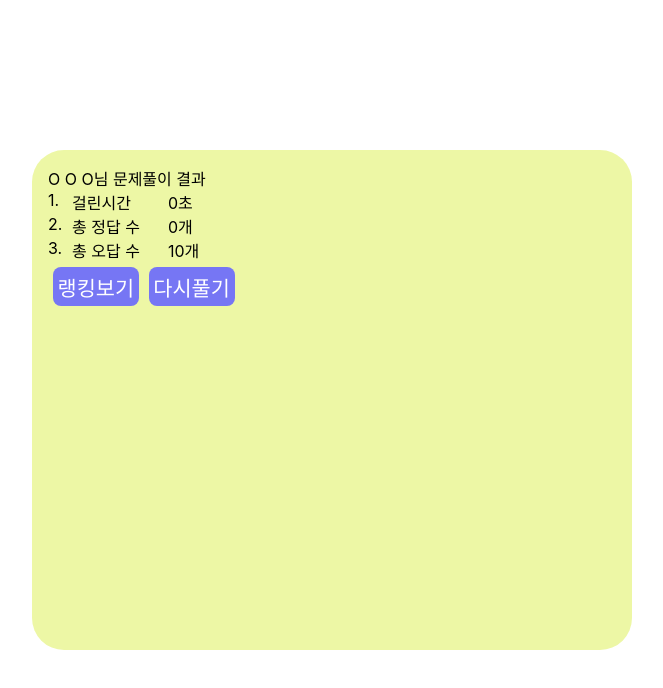
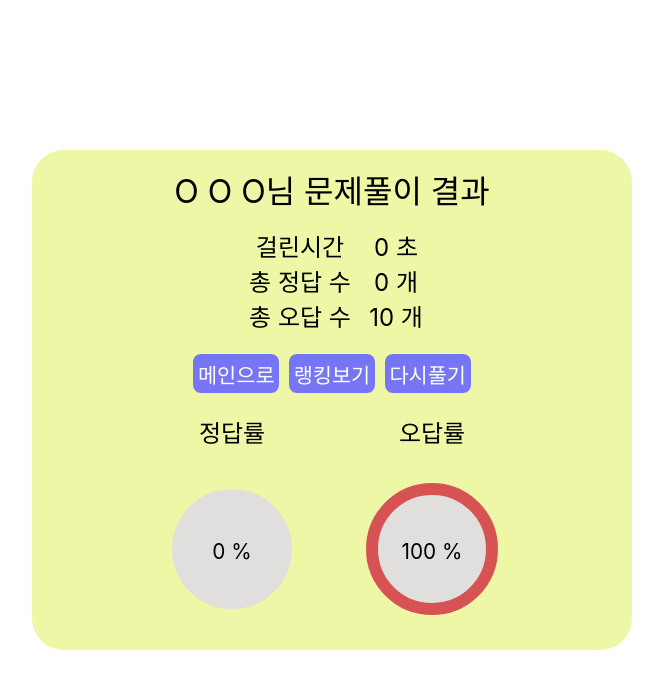
Before and after one commit to Hwirin-Kim/quiz, a React (Create React App) app: page /result in a window 1280 px wide. Shown: the top 688 px of the page, without its empty margins (308-971 px from the left). Built offline with nearby package versions, Linux system fonts and the light colour scheme.

Commit message:
feat : 차트 구현 완료

```diff
--- a/src/components/mainpage/NicknameInput.tsx
+++ b/src/components/mainpage/NicknameInput.tsx
@@ -3,11 +3,11 @@ import styled from "styled-components";
 
 type SetState<T> = Dispatch<SetStateAction<T>>;
 
-interface INicknamInputProps {
+interface INicknameInputProps {
   setState: SetState<string>;
 }
 
-export default function NicknameInput({ setState }: INicknamInputProps) {
+export default function NicknameInput({ setState }: INicknameInputProps) {
   const onChangeInputNickname = (e: ChangeEvent<HTMLInputElement>) => {
     e.preventDefault();
     setState(e.target.value);
--- /dev/null
+++ b/src/components/resultpage/PieChart.tsx
@@ -0,0 +1,99 @@
+import { keyframes } from "styled-components";
+import { styled } from "styled-components";
+
+interface IPieChartProps {
+  total: number;
+  cnt: number;
+  title: string;
+  size: number;
+  lineColor: string;
+}
+
+export default function PieChart({
+  total,
+  cnt,
+  title,
+  size,
+  lineColor,
+}: IPieChartProps) {
+  const radius = 30;
+  const circum = 2 * Math.PI * radius;
+  const ratio = cnt / total;
+
+  const dashOffset = circum - circum * ratio;
+
+  return (
+    <Container>
+      <Title>{title}</Title>
+      <Wrapper>
+        <Text>{ratio * 100} %</Text>
+        <Svg width={size} height={size} viewBox="0 0 100 100">
+          <Circle
+            r={radius}
+            fill="transparent"
+            circum={circum}
+            dashOffset={dashOffset}
+            lineColor={lineColor}
+          />
+        </Svg>
+      </Wrapper>
+    </Container>
+  );
+}
+const Container = styled.div`
+  display: inline-block;
+`;
+
+const Wrapper = styled.div`
+  display: inline-block;
+  position: relative;
+`;
+
+const Svg = styled.svg``;
+
+interface ICircleProps {
+  circum: number;
+  dashOffset: number;
+  lineColor: string;
+}
+
+const lineKeyframe = (circum: number, dashOffset: number) => keyframes`
+    from {
+      stroke-dashoffset: ${circum};
+    }
+    to {
+      stroke-dashoffset: ${dashOffset};
+    }
+`;
+
+const Circle = styled.circle<ICircleProps>`
+  transform: rotate(-90deg);
+  transform-origin: 50% 50%;
+  stroke-dasharray: ${(props) => props.circum};
+  stroke-dashoffset: ${(props) => props.circum};
+  fill: #e1dede;
+  stroke: ${(props) => (props.lineColor === "success" ? "#5353d7" : "#d75353")};
+  stroke-width: 6;
+  stroke-linecap: round;
+  cx: 50;
+  cy: 50;
+  animation: ${(props) => lineKeyframe(props.circum, props.dashOffset)} 1s
+    forwards;
+`;
+
+const Text = styled.div`
+  position: absolute;
+  top: 50%;
+  left: 50%;
+  z-index: 1;
+  color: #000000;
+  font-size: 1.3rem;
+  transform: translate(-50%, -50%);
+`;
+
+const Title = styled.div`
+  display: flex;
+  justify-content: center;
+  align-items: center;
+  font-size: 1.5rem;
+`;
--- a/src/components/resultpage/QuizResult.tsx
+++ b/src/components/resultpage/QuizResult.tsx
@@ -14,24 +14,29 @@ export default function QuizResult({
 }: IQuizResultProps) {
   return (
     <Container>
-      <Number>1.</Number>
       <ResultInfo>걸린시간</ResultInfo>
-      <ResultInfo>{totalTime}초</ResultInfo>
-      <Number>2.</Number>
+      <ResultInfo>{totalTime} 초</ResultInfo>
+
       <ResultInfo>총 정답 수</ResultInfo>
-      <ResultInfo>{totalCorrectAnswerCnt}개</ResultInfo>
-      <Number>3.</Number>
+      <ResultInfo>{totalCorrectAnswerCnt} 개</ResultInfo>
+
       <ResultInfo>총 오답 수</ResultInfo>
-      <ResultInfo>{totalWrongAnswerCnt}개</ResultInfo>
+      <ResultInfo>{totalWrongAnswerCnt} 개</ResultInfo>
     </Container>
   );
 }
 
 const Container = styled.div`
   display: grid;
-  width: 80%;
-  grid-template-columns: 1.5rem 6rem 1fr;
+  justify-content: center;
+  width: 100%;
+  grid-template-columns: 8rem 4rem;
+  place-items: center;
+  margin: 1rem 0;
 `;
-const Number = styled.span``;
 
-const ResultInfo = styled.p``;
+const ResultInfo = styled.p`
+  display: flex;
+  justify-content: center;
+  font-size: 1.5rem;
+`;
--- a/src/pages/QuizPage.tsx
+++ b/src/pages/QuizPage.tsx
@@ -40,12 +40,10 @@ export default function QuizPage() {
 
   const onClickSelectAnswer = (answer: string, selectAnswer: string) => {
     setIsSelected(true);
-
     if (isSelected) {
       alert("이미 정답을 선택하셨습니다.");
       return null;
     }
-
     if (answer === selectAnswer) {
       setTotalCorrectAnswer((prev) => prev + 1);
       setIsCorrect(true);
@@ -54,6 +52,7 @@ export default function QuizPage() {
     }
   };
 
+  //닉네임 입력을 하지 않고 디폴트 닉네임인 경우 메인으로 리다이렉트
   if (nickname === "O O O") {
     navigator("/");
   }
--- a/src/pages/ResultPage.tsx
+++ b/src/pages/ResultPage.tsx
@@ -9,6 +9,7 @@ import {
 } from "../atom/atom";
 import Button from "../components/common/Button";
 import PageLayout from "../components/common/PageLayout";
+import PieChart from "../components/resultpage/PieChart";
 import QuizResult from "../components/resultpage/QuizResult";
 
 export default function ResultPage() {
@@ -28,10 +29,45 @@ export default function ResultPage() {
         totalCorrectAnswerCnt={totalCorrectAnswerCnt}
         totalWrongAnswerCnt={totalWrongAnswerCnt}
       />
-      <Button onClick={() => navigator("/rank")}>랭킹보기</Button>
-      <Button onClick={() => navigator("/quiz")}>다시풀기</Button>
+      <ButtonWrap>
+        <Button onClick={() => navigator("/")}>메인으로</Button>
+        <Button onClick={() => navigator("/rank")}>랭킹보기</Button>
+        <Button onClick={() => navigator("/quiz")}>다시풀기</Button>
+      </ButtonWrap>
+      <ChartWrap>
+        <PieChart
+          total={totalQuestionCnt}
+          cnt={totalCorrectAnswerCnt}
+          lineColor="success"
+          size={200}
+          title="정답률"
+        />
+        <PieChart
+          total={totalQuestionCnt}
+          cnt={totalWrongAnswerCnt}
+          lineColor="wrong"
+          size={200}
+          title="오답률"
+        />
+      </ChartWrap>
     </PageLayout>
   );
 }
 
-const Nickname = styled.p``;
+const Nickname = styled.p`
+  display: flex;
+  justify-content: center;
+  font-size: 2rem;
+`;
+
+const ButtonWrap = styled.div`
+  display: flex;
+  justify-content: center;
+`;
+
+const ChartWrap = styled.div`
+  margin-top: 1rem;
+  display: flex;
+  justify-content: center;
+  align-items: center;
+`;
```
